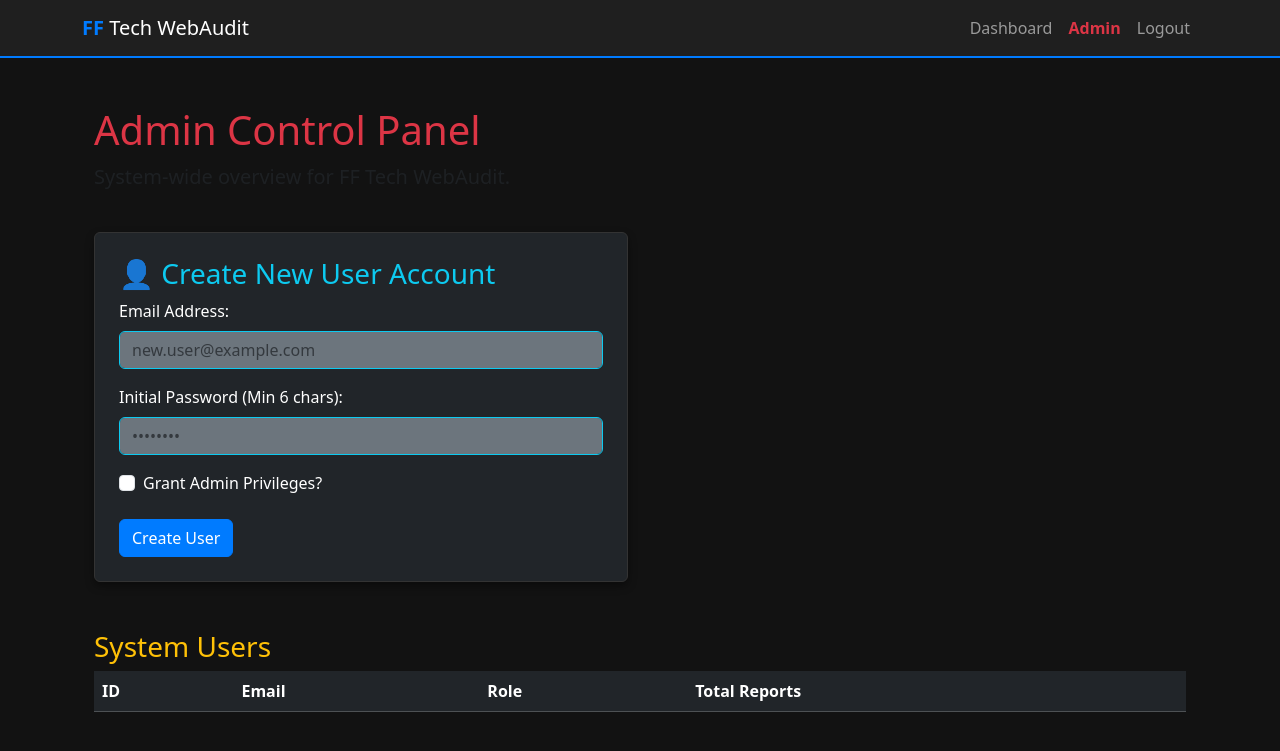
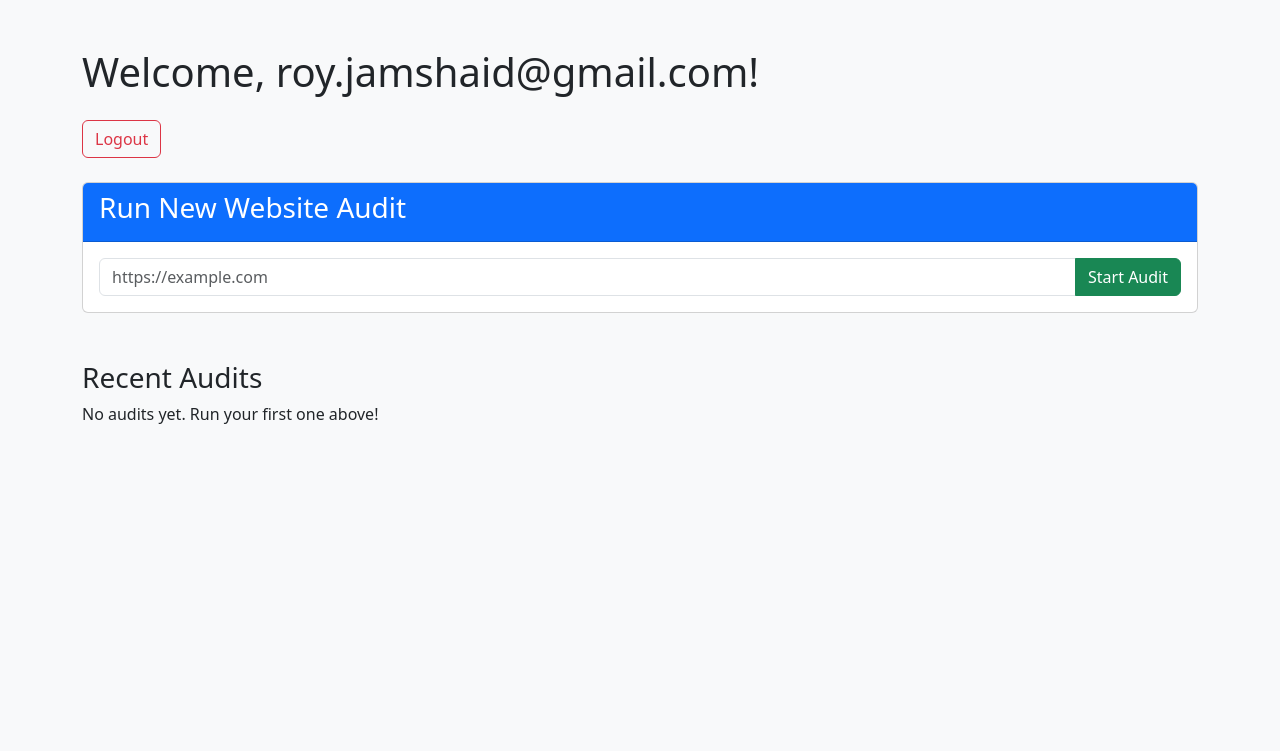
Before and after one commit to Swalehjamshaid/The-Web-for-Audit, a Flask app: page /dashboard in a window 1280 px wide. Shown: the top 751 px of the page. Run offline with Flask 3, Linux system fonts and the light colour scheme; a user stored in the database is signed in; lists and menus that the app fills with data are empty; some libraries are stand-ins or nearby versions.

Commit message:
Update dashboard.html

```diff
--- a/templates/dashboard.html
+++ b/templates/dashboard.html
@@ -1,75 +1,51 @@
-{% extends "layout.html" %}
+<!DOCTYPE html>
+<html>
+<head>
+    <title>FF Tech WebAudit - Dashboard</title>
+    <meta name="viewport" content="width=device-width, initial-scale=1">
+    <link href="https://cdn.jsdelivr.net/npm/bootstrap@5.3.0/dist/css/bootstrap.min.css" rel="stylesheet">
+</head>
+<body class="bg-light">
+    <div class="container py-5">
+        <h1 class="mb-4">Welcome, {{ current_user.email }}!</h1>
+        <a href="{{ url_for('logout') }}" class="btn btn-outline-danger mb-4">Logout</a>
 
-{% block content %}
-<div class="container mt-5">
-    <div class="row mb-4">
-        <div class="col-12">
-            <h1 class="text-danger">Admin Control Panel</h1>
-            <p class="lead text-muted">System-wide overview for FF Tech WebAudit.</p>
-        </div>
-    </div>
-
-    {% with messages = get_flashed_messages(with_categories=true) %}
-        {% if messages %}
-            <div class="row mb-3">
-                <div class="col-12">
-                    {% for category, message in messages %}
-                        <div class="alert alert-{{ category }}" role="alert">{{ message }}</div>
-                    {% endfor %}
-                </div>
+        <div class="card mb-5">
+            <div class="card-header bg-primary text-white">
+                <h3>Run New Website Audit</h3>
             </div>
-        {% endif %}
-    {% endwith %}
-
-    <div class="row mb-5">
-        <div class="col-md-6">
-            <div class="card bg-dark text-white p-4">
-                <h3 class="text-info">👤 Create New User Account</h3>
-                <form method="POST" action="{{ url_for('admin_create_user') }}" class="form-group">
-                    <div class="mb-3">
-                        <label for="new_user_email" class="form-label">Email Address:</label>
-                        <input type="email" id="new_user_email" name="new_user_email" required
-                               placeholder="new.user@example.com" class="form-control bg-secondary text-white border-info">
+            <div class="card-body">
+                <form method="POST" action="{{ url_for('run_audit') }}">
+                    <div class="input-group">
+                        <input type="text" name="website_url" class="form-control" placeholder="https://example.com" required>
+                        <button type="submit" class="btn btn-success">Start Audit</button>
                     </div>
-
-                    <div class="mb-3">
-                        <label for="new_user_password" class="form-label">Initial Password (Min 6 chars):</label>
-                        <input type="password" id="new_user_password" name="new_user_password" required
-                               placeholder="••••••••" class="form-control bg-secondary text-white border-info">
-                    </div>
-
-                    <div class="form-check mb-4">
-                        <input type="checkbox" class="form-check-input" id="is_admin_flag" name="is_admin_flag">
-                        <label class="form-check-label" for="is_admin_flag">Grant Admin Privileges?</label>
-                    </div>
-
-                    <button type="submit" class="btn btn-primary btn-block">Create User</button>
                 </form>
             </div>
         </div>
+
+        <h3>Recent Audits</h3>
+        {% if reports %}
+        <div class="row">
+            {% for r in reports %}
+            <div class="col-md-6 mb-3">
+                <div class="card">
+                    <div class="card-body">
+                        <h5><a href="{{ url_for('view_report', report_id=r.id) }}">{{ r.website_url }}</a></h5>
+                        <small class="text-muted">{{ r.date }}</small>
+                        <div class="mt-2">
+                            <span class="badge bg-success">Performance: {{ r.performance }}%</span>
+                            <span class="badge bg-info">Security: {{ r.security }}%</span>
+                            <span class="badge bg-warning">Accessibility: {{ r.accessibility }}%</span>
+                        </div>
+                    </div>
+                </div>
+            </div>
+            {% endfor %}
+        </div>
+        {% else %}
+        <p>No audits yet. Run your first one above!</p>
+        {% endif %}
     </div>
-
-    <h3 class="mt-4 text-warning">System Users</h3>
-    <table class="table table-dark table-striped">
-        <thead>
-            <tr>
-                <th>ID</th>
-                <th>Email</th>
-                <th>Role</th>
-                <th>Total Reports</th>
-            </tr>
-        </thead>
-        <tbody>
-            {% for user in users %}
-            <tr>
-                <td>{{ user.id }}</td>
-                <td>{{ user.email }}</td>
-                <td><span class="badge badge-{% if user.is_admin %}danger{% else %}success{% endif %}">{{ 'Admin' if user.is_admin else 'Standard' }}</span></td>
-                <td>{{ user.reports|length }}</td>
-            </tr>
-            {% endfor %}
-        </tbody>
-    </table>
-
-</div>
-{% endblock content %}
+</body>
+</html>
```
